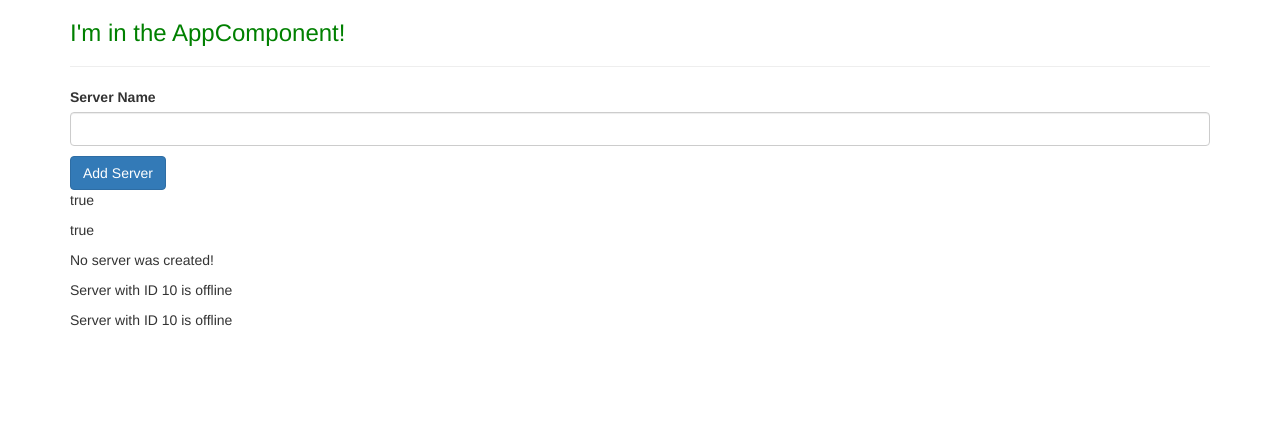
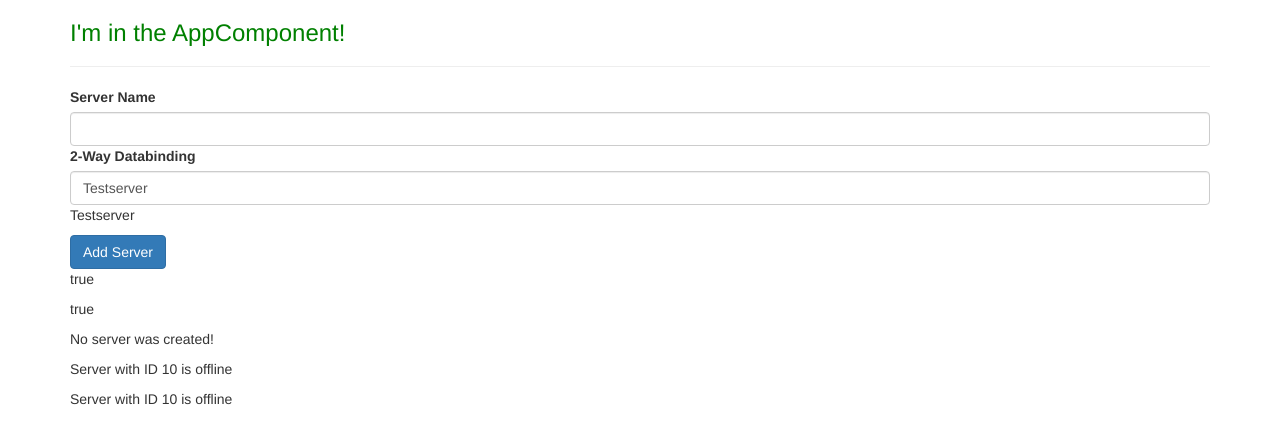
Before and after one commit to brentmercado/firstApp, an Angular app: page / in a window 1280 px wide. Shown: the top 444 px of the page. Built offline with nearby package versions, Linux system fonts and the light colour scheme.

Commit message:
2-way databinding in ServersComponent

```diff
--- a/src/app/servers/servers.component.html
+++ b/src/app/servers/servers.component.html
@@ -1,8 +1,18 @@
-<label>Server Name</label>
+<!-- Data and Event Binding -->
+<label for="databinding">Server Name</label>
 <input
    type="text"
    class="form-control"
+   id="databinding"
    (input)="onUpdateServerName($event)">
+
+<!-- 2-Way Binding -->
+<label for="2wayBinding">2-Way Databinding</label>
+<input
+   type="text"
+   class="form-control"
+   id="2wayBinding"
+   [(ngModel)]="serverName">
 <p>{{ serverName }}</p>
 <button
    class="btn btn-primary"
--- a/src/app/servers/servers.component.ts
+++ b/src/app/servers/servers.component.ts
@@ -13,7 +13,7 @@ import { Component, OnInit } from '@angular/core';
 export class ServersComponent implements OnInit {
    allowNewServer = false;
    serverCreationStatus = 'No server was created!';
-   serverName = '';
+   serverName = 'Testserver';
 
   constructor() {
      setTimeout(() => {
```
